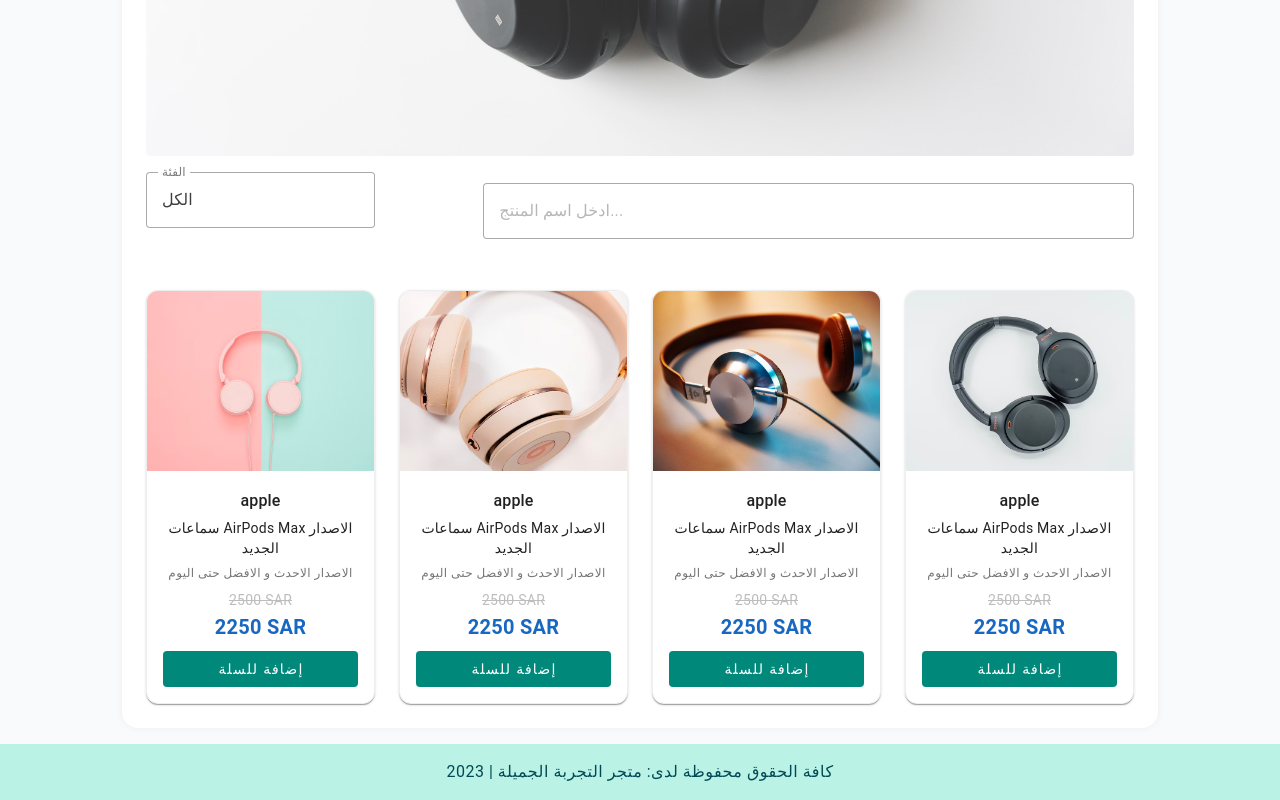
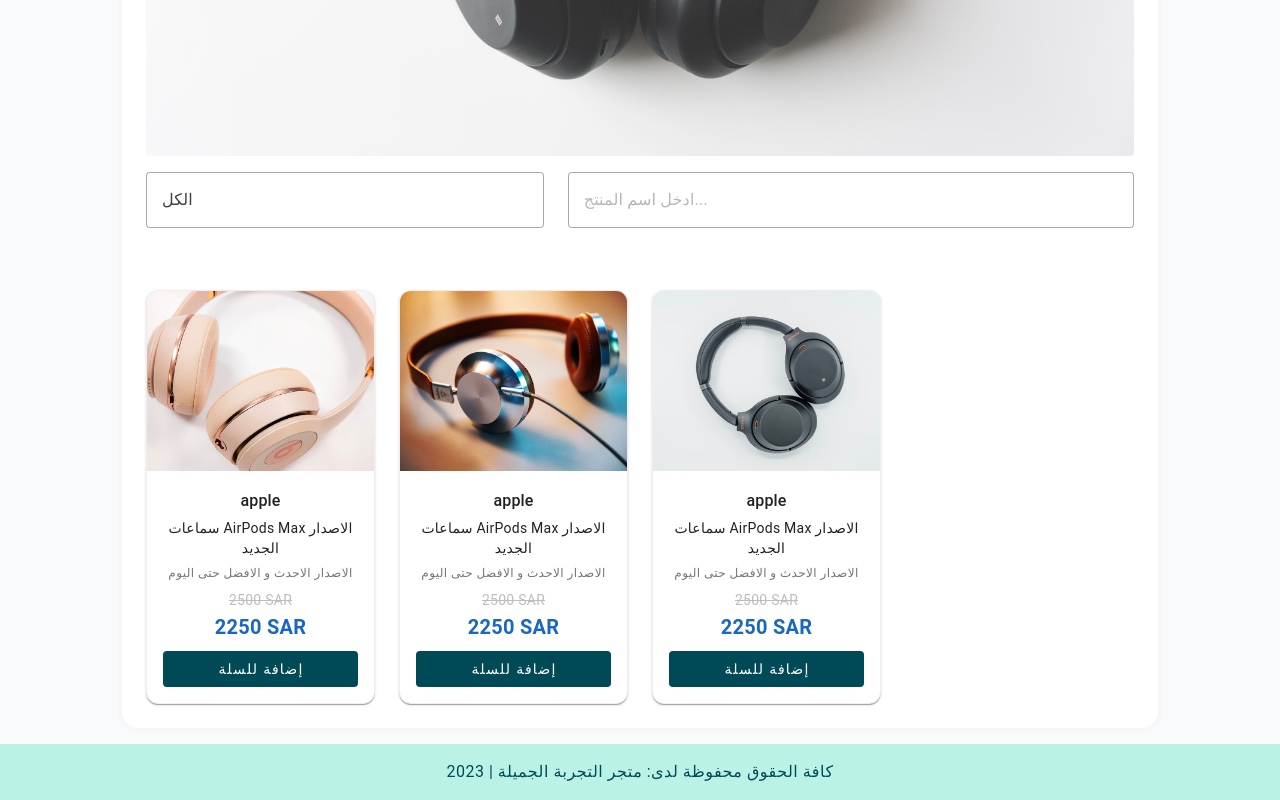
Before and after one commit to Khawlamq/e-commerce-assignment, a Vue app: page / in a window 1280 px wide. Shown: the part 568-1368 px from the top of the page. Built offline with nearby package versions, Linux system fonts and the light colour scheme.

Commit message:
align filters and change add button style

```diff
--- a/src/components/pages/Index.vue
+++ b/src/components/pages/Index.vue
@@ -6,24 +6,23 @@
 
           <!-- Homepage Image -->
           <v-img
-          :src="mainImage"
-           aspect-ratio="16/7"
+            :src="mainImage"
+            aspect-ratio="16/7"
             class="rounded mb-4"
             cover
             alt="Homepage image"
           />
 
           <!-- Filters -->
-          <v-row class="mb-4" align="center" justify="space-between">
-            <v-col cols="12" md="3">
+          <v-row class="mb-4">
+            <v-col cols="5">
               <v-select
                 :items="categories"
                 v-model="selectedCategory"
-                label="الفئة"
                 variant="outlined"
               />
             </v-col>
-            <v-col cols="12" md="8">
+            <v-col cols="7">
               <v-text-field
                 v-model="search"
                 placeholder="ادخل اسم المنتج..."
@@ -54,7 +53,7 @@
                     <del class="text-grey-lighten-1">{{ product.oldPrice }} SAR</del>
                     <div class="text-h6 text-primary font-weight-bold">{{ product.price }} SAR</div>
                   </div>
-                  <v-btn color="teal-darken-1" variant="flat" block>
+                  <v-btn class="addToCartButton" variant="flat" block>
                     إضافة للسلة
                   </v-btn>
                 </v-card-text>
@@ -81,16 +80,7 @@ const selectedCategory = ref('الكل')
 const search = ref('')
 
 const products = ref([
-  {
-    brand: 'apple',
-    name: 'سماعات AirPods Max الاصدار الجديد',
-    description: 'الاصدار الاحدث و الافضل حتى اليوم',
-    price: 2250,
-    oldPrice: 2500,
-    image: airpodsOneImage,
-    category: 'سماعات'
-  },
-  {
+    {
     brand: 'apple',
     name: 'سماعات AirPods Max الاصدار الجديد',
     description: 'الاصدار الاحدث و الافضل حتى اليوم',
@@ -121,9 +111,8 @@ const products = ref([
 
 const filteredProducts = computed(() => {
   return products.value.filter((product) => {
-    const matchesCategory =
-      selectedCategory.value === 'الكل' || product.category === selectedCategory.value
-    const matchesSearch = product.name.includes(search.value)
+    const matchesCategory = selectedCategory.value === 'الكل' || product.category === selectedCategory.value
+    const matchesSearch = product.name.includes(search.value) // Consider making this case-insensitive
     return matchesCategory && matchesSearch
   })
 })
@@ -131,7 +120,7 @@ const filteredProducts = computed(() => {
 
 <style scoped>
 .index-page {
-  background-color: rgb(249 250 251 / 1);
+  background-color: rgb(249, 250, 251);
   min-height: 100vh;
   padding-top: 2rem;
 }
@@ -158,4 +147,9 @@ const filteredProducts = computed(() => {
   flex-direction: column;
   align-items: center;
 }
+
+.addToCartButton{
+   background-color: rgb(0 73 86 / var(--tw-bg-opacity, 1));
+   color: white;
+}
 </style>
```
